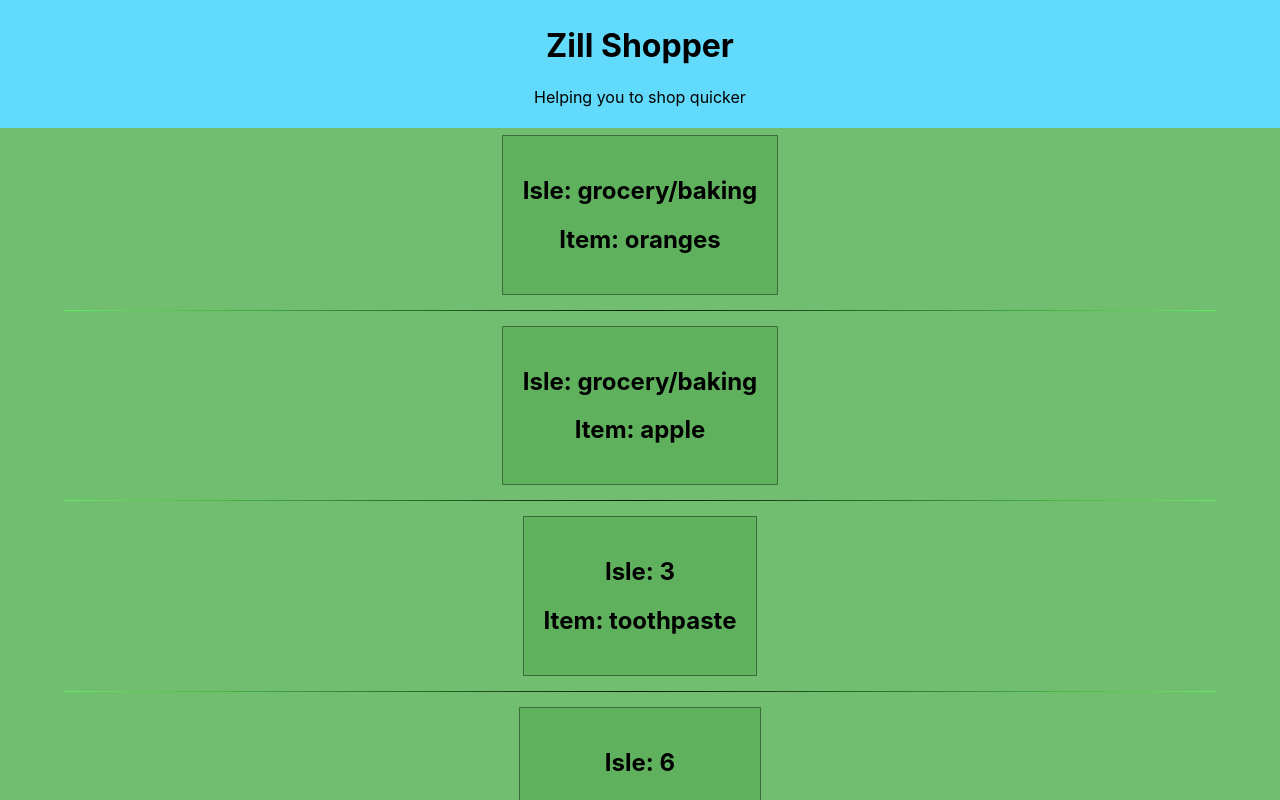
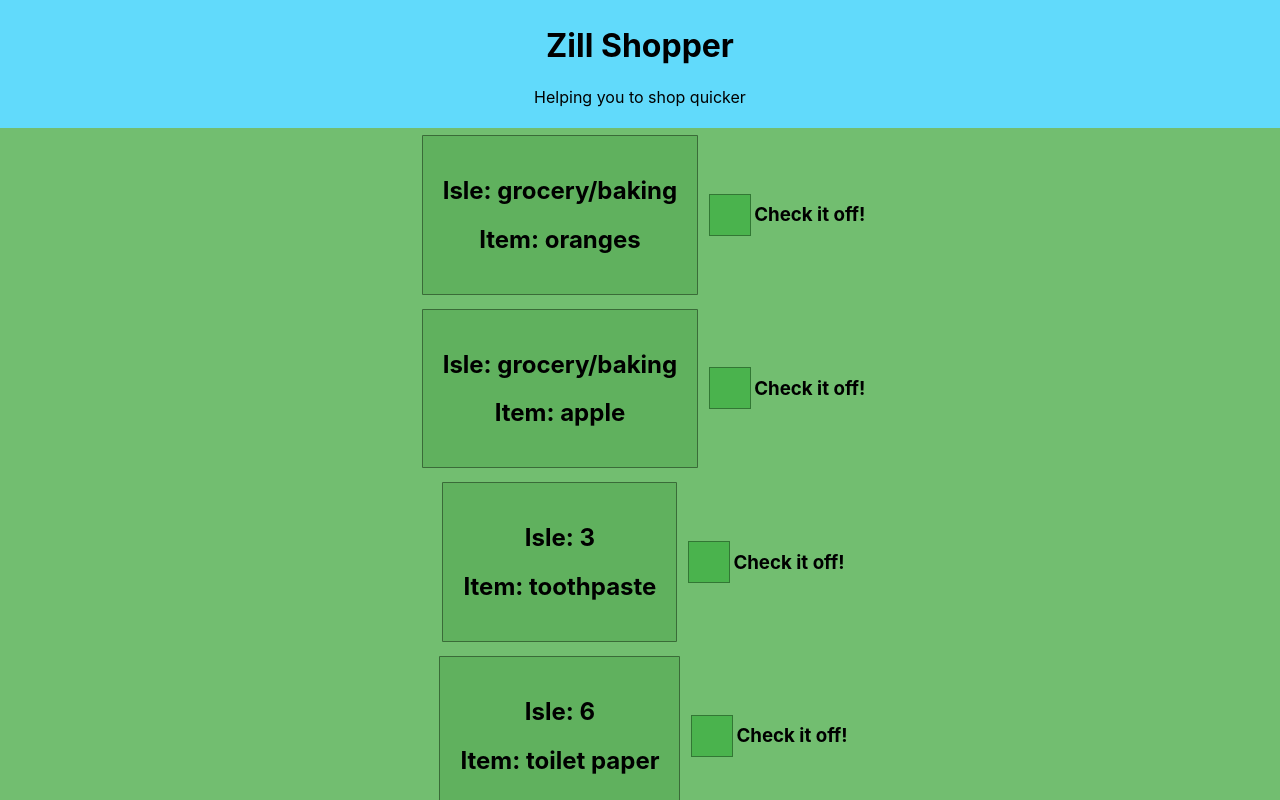
Before and after one commit to louis-fowler/zill-beta, a React (Create React App) app: page / in a window 1280 px wide. Both pictures are taken after a click on the button "Click to sort". Shown: the top 800 px of the page. Built offline with nearby package versions, Linux system fonts and the light colour scheme.

Commit message:
changed sCard check from function to css. added a image folder and checkmark.png

```diff
--- a/src/App.css
+++ b/src/App.css
@@ -80,6 +80,28 @@ hr {
 
 /* SortedPage */
 
+.sortedItemContainer {
+  display: flex;
+  justify-content: center;
+  flex-direction: row-reverse;
+  align-items: center;
+}
+
+.sortedItemContainer input[type="checkbox"] {
+  -webkit-appearance: none;
+  padding: 20px;
+  background-color: rgb(74, 179, 77);
+  border: 1px solid rgb(50, 119, 52);
+}
+
+.sortedItemContainer input[type="checkbox"]:checked {
+  /* background-color: black; */
+  background-image: url("./images/checkmark.png");
+  background-repeat: no-repeat;
+  background-position: center;
+  background-size: cover;
+}
+
 .sortedCard {
   display: inline-flex;
   justify-content: center;
@@ -94,14 +116,9 @@ hr {
   border: 1px solid rgba(0, 0, 0, 0.397);
 }
 
-.checkmark {
-  width: 20px;
-  height: 20px;
-  background-color: #204d1e;
-}
-
-#sortedCardChecked:checked ~ .sCardText {
+#check-sorted:checked ~ .sortedCard {
   color: rgba(0, 0, 0, 0.342);
+  text-decoration: line-through;
 }
 
 /* ItemSorter */
--- a/src/SortedPage/SortedPage.jsx
+++ b/src/SortedPage/SortedPage.jsx
@@ -4,7 +4,9 @@ const SortedPage = (props) => {
   return (
     <div>
       {props.list.map((list) => (
-        <div>
+        <div className="sortedItemContainer">
+          <h3>Check it off!</h3>
+          <input type="checkbox" name="" id="check-sorted" />
           <div className="sortedCard" key={list.id}>
             <div className={!("style" in list) ? "sCardText" : list.style}>
               <h2>
@@ -18,7 +20,6 @@ const SortedPage = (props) => {
               <h2>Item: {list.item}</h2>
             </div>
           </div>
-          <hr />
         </div>
       ))}
       <button className="sortButton" onClick={props.click}>
```
Also changed, not shown: src/images/checkmark.png (added).
